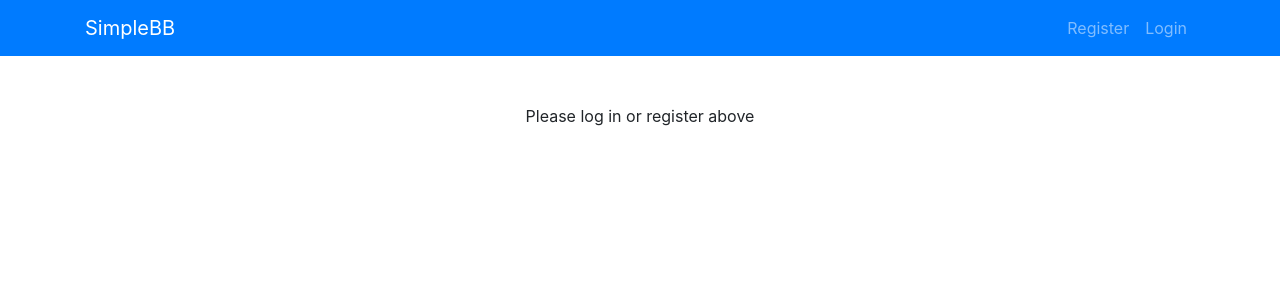
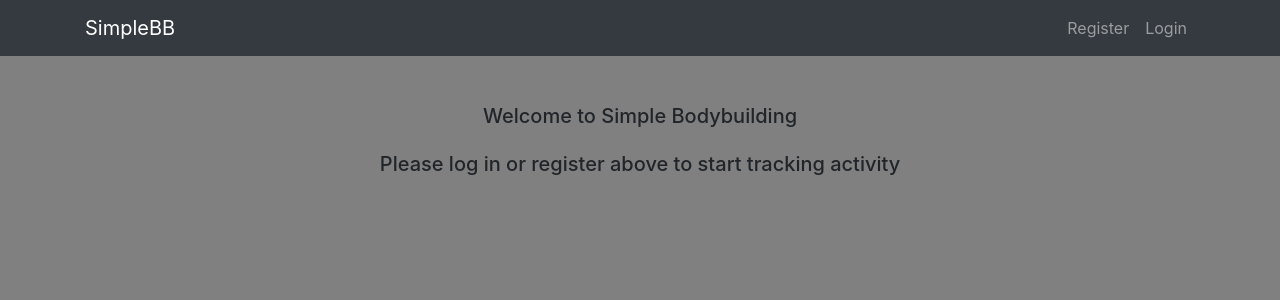
Before and after one commit to reidhansell/SimpleBB, a React (Create React App) app in the folder client/: page / in a window 1280 px wide. Shown: the top 300 px of the page. Built offline with nearby package versions, Linux system fonts and the light colour scheme; no server answers.

Commit message:
Aesthetic update
This update was mainly for aesthetic purposes.

```diff
--- a/client/src/App.css
+++ b/client/src/App.css
@@ -1,5 +1,7 @@
 .remove-btn {
   margin-right: 0.5rem;
+  height: 2em;
+  width: 2em;
 }
 
 .fade-enter {
@@ -23,3 +25,7 @@
 .react-calendar{
   margin:auto;
 }
+
+body{
+  background: gray;
+}
--- a/client/src/App.js
+++ b/client/src/App.js
@@ -44,7 +44,12 @@ class App extends Component {
             />
             <ExerciseModal date={this.state.date.toISOString().substring(0, 10).concat('T00:00:00.000Z')}/>
             <ExerciseList date={this.state.date.toISOString().substring(0, 10).concat('T00:00:00.000Z')}/>
-          </Container>):(<div style={{textAlign: 'center'}}>Please log in or register above</div>)}
+          </Container>):(<div style={{textAlign: 'center'}}>
+            <h5>Welcome to Simple Bodybuilding
+            <br />
+            <br />
+            Please log in or register above to start tracking activity</h5>
+            </div>)}
         </div>
     );
   }
--- a/client/src/components/AppNavbar.js
+++ b/client/src/components/AppNavbar.js
@@ -40,9 +40,6 @@ class AppNavbar extends Component {
           </span>
         </NavItem>
         <NavItem>
-          <NavLink>Activity Tracker</NavLink>
-        </NavItem>
-        <NavItem>
           <Logout />
         </NavItem>
       </Fragment>
@@ -61,7 +58,7 @@ class AppNavbar extends Component {
 
     return (
       <div>
-        <Navbar color='primary' dark expand='sm' className='mb-5'>
+        <Navbar color='dark' dark expand='sm' className='mb-5'>
           <Container>
             <NavbarBrand href='/'>SimpleBB</NavbarBrand>
             <NavbarToggler onClick={this.toggle} />
--- a/client/src/components/ExerciseList.js
+++ b/client/src/components/ExerciseList.js
@@ -29,14 +29,14 @@ class ExerciseList extends Component {
     return (
       <Container>
         {this.props.isAuthenticated ? (
-        <ListGroup>
+        <ListGroup style={{width:'80%', margin: 'auto'}}>
           <TransitionGroup className='Exercise-list'>
             {exercises.map(({ _id, name, email, date, sets}) => (
               (this.props.auth.user.email === email && this.props.date === date) ? (
               <CSSTransition key={_id} timeout={500} classNames='fade'>
-                <ListGroupItem>
+                <ListGroupItem style={{background:'lightgray'}} className="mb-2">
                 <Row>
-                {name}
+                <h4 style={{marginLeft: '0.5em'}}>{name}</h4>
                   <Button
                       className='remove-btn'
                       color='danger'
@@ -47,10 +47,10 @@ class ExerciseList extends Component {
                       &times;
                     </Button>
                   </Row>
-                  <Row><Col>Weight</Col><Col>Reps</Col></Row>
+                  <Row style={{background:'white'}} className="border-bottom"><Col><h5>Weight</h5></Col><Col><h5>Reps</h5></Col></Row>
                   {sets.map((index) =>(
                     <div key={index}>
-                      <Row><Col>{index[0]}</Col><Col>{index[1]}</Col></Row>
+                      <Row style={{background:'white'}} className="border-top border-bottom"><Col>{index[0]}</Col><Col>{index[1]}</Col></Row>
                     </div>
                   ))}
                 </ListGroupItem>
--- a/client/src/components/ExerciseModal.js
+++ b/client/src/components/ExerciseModal.js
@@ -95,16 +95,17 @@ class ExerciseModal extends Component {
               <FormGroup>
                 <Label for='exercise'>Exercise</Label>
                 <Input
+                  className="mb-3"
                   type='text'
                   name='name'
                   id='exercise'
                   placeholder='Add exercise'
                   onChange={this.onChange}
                 />
-                <Label for='exercise'>Weight / Reps</Label>
+                <Label for='exercise'>Sets</Label>
                 {this.state.sets.map((value, index) => (
                   <li key={index} style={{listStyle: 'none'}}>
-                  <Row>
+                  <Row className="mt-1 mb-1">
                   <Col><Input
                     type='text'
                     name={index}
```
